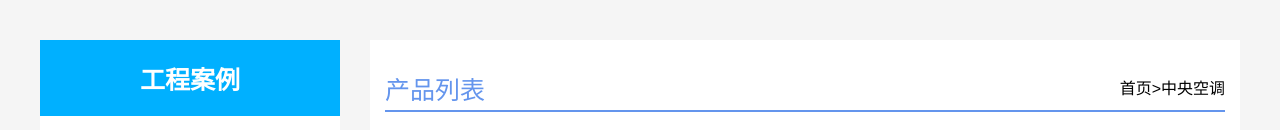
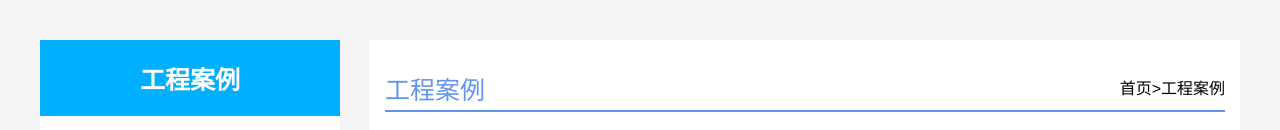
Before and after one commit to yuduobing/dangshibte, a Vue app: page /#/ in a window 1280 px wide. Both pictures are taken after a click on the element "工程案例". Shown: the part 527-657 px from the top of the page. Built offline with nearby package versions, Linux system fonts and the light colour scheme.

Commit message:
更新样式2

```diff
--- a/package.json
+++ b/package.json
@@ -26,6 +26,7 @@
     "babel-plugin-syntax-jsx": "^6.18.0",
     "babel-plugin-transform-runtime": "^6.22.0",
     "babel-plugin-transform-vue-jsx": "^3.5.0",
+    "babel-polyfill": "^6.26.0",
     "babel-preset-env": "^1.3.2",
     "babel-preset-stage-2": "^6.22.0",
     "chalk": "^2.0.1",
--- a/src/App.vue
+++ b/src/App.vue
@@ -24,9 +24,10 @@ import Duolianji from './components/views/duolianji'
 import Chanpin from './components/views/chanpin'
 import Case from './components/views/case'
 import News from './components/views/news'
+
 import Aboutus from './components/views/aboutus'
 import Contactus from './components/views/contactus'
-
+import 'babel-polyfill'
 //element 样式
 import 'element-ui/lib/theme-chalk/index.css'
 
--- a/src/components/views/case.vue
+++ b/src/components/views/case.vue
@@ -20,8 +20,8 @@
       <div class="right">
         <!--标题-->
         <div class="rhead">
-          <div style="float: left; font-size: 25px;margin-top: 15px; color:cornflowerblue ">产品列表</div>
-          <div style="float: right;margin-top: 20px;">首页>中央空调</div>
+          <div style="float: left; font-size: 25px;margin-top: 15px; color:cornflowerblue ">工程案例</div>
+          <div style="float: right;margin-top: 20px;">首页>工程案例</div>
         </div>
         <!--新闻列表-->
         <div @click="change(item.title)" v-for="(item,index) in news" :key="index">
--- a/src/components/views/duolianji.vue
+++ b/src/components/views/duolianji.vue
@@ -7,7 +7,7 @@
 
       <div class="left">
         <div class="list">
-          <div class="title">多联机机组维护</div>
+          <div class="title">多联机机组维保</div>
           <div @click="changelist(item.index)" v-for="(item,index) in list " :key="index">
             <div class="content">{{item.content}}</div>
           </div>
@@ -19,8 +19,8 @@
       <div class="right">
         <!--标题-->
         <div class="rhead">
-          <div style="float: left; font-size: 25px;margin-top: 15px; color:cornflowerblue ">产品列表</div>
-          <div style="float: right;margin-top: 20px;">首页>多联机机组维护</div>
+          <div style="float: left; font-size: 25px;margin-top: 15px; color:cornflowerblue ">多联机机组维保</div>
+          <div style="float: right;margin-top: 20px;">首页>多联机机组维保</div>
         </div>
         <!--新闻列表-->
         <div @click="change(item.title)" v-for="(item,index) in news" :key="index">
```
Also changed, not shown: 2 other files (tests, documents, lock files or other folders).
